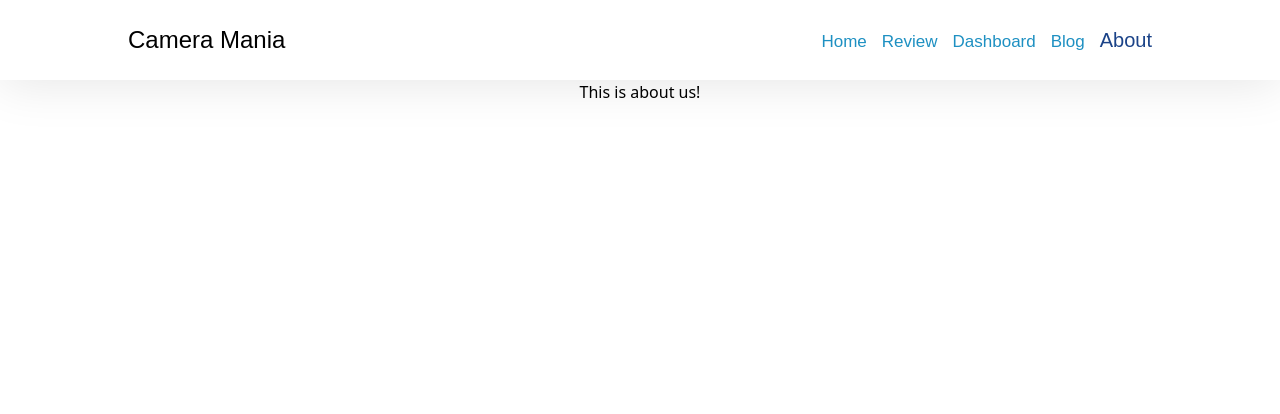
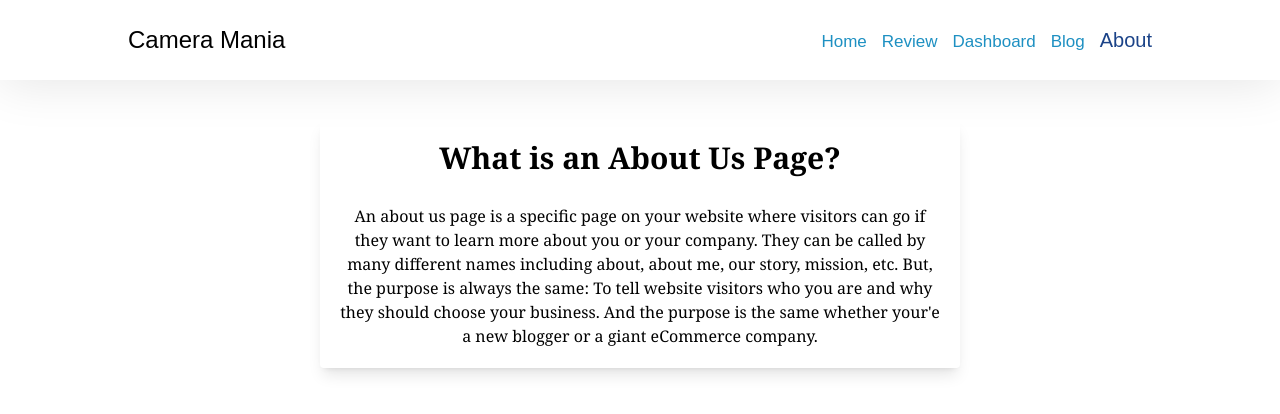
Before and after one commit to MrRonnie/React-Camera-Mania, a React (Create React App) app: page /about in a window 1280 px wide. Shown: the top 414 px of the page. Built offline with nearby package versions, Linux system fonts and the light colour scheme.

Commit message:
makeing some adjustment here

```diff
--- a/src/components/About/About.js
+++ b/src/components/About/About.js
@@ -2,8 +2,19 @@ import React from "react";
 
 const About = () => {
   return (
-    <div>
-      <h1>This is about us!</h1>
+    <div class="col-start-2 col-span-4 w-100  my-5 mx-80 rounded overflow-hidden shadow-lg text-justify p-5 mt-10">
+      <h1 className="text-center text-3xl font-serif font-bold">
+        What is an About Us Page?
+      </h1>
+      <p className=" text-center text-normal font-serif font-b mt-7">
+        An about us page is a specific page on your website where visitors can
+        go if they want to learn more about you or your company. They can be
+        called by many different names including about, about me, our story,
+        mission, etc. But, the purpose is always the same: To tell website
+        visitors who you are and why they should choose your business. And the
+        purpose is the same whether your'e a new blogger or a giant eCommerce
+        company.
+      </p>
     </div>
   );
 };
```
Also changed, not shown: public/reviews.json (+15 -15 lines).
